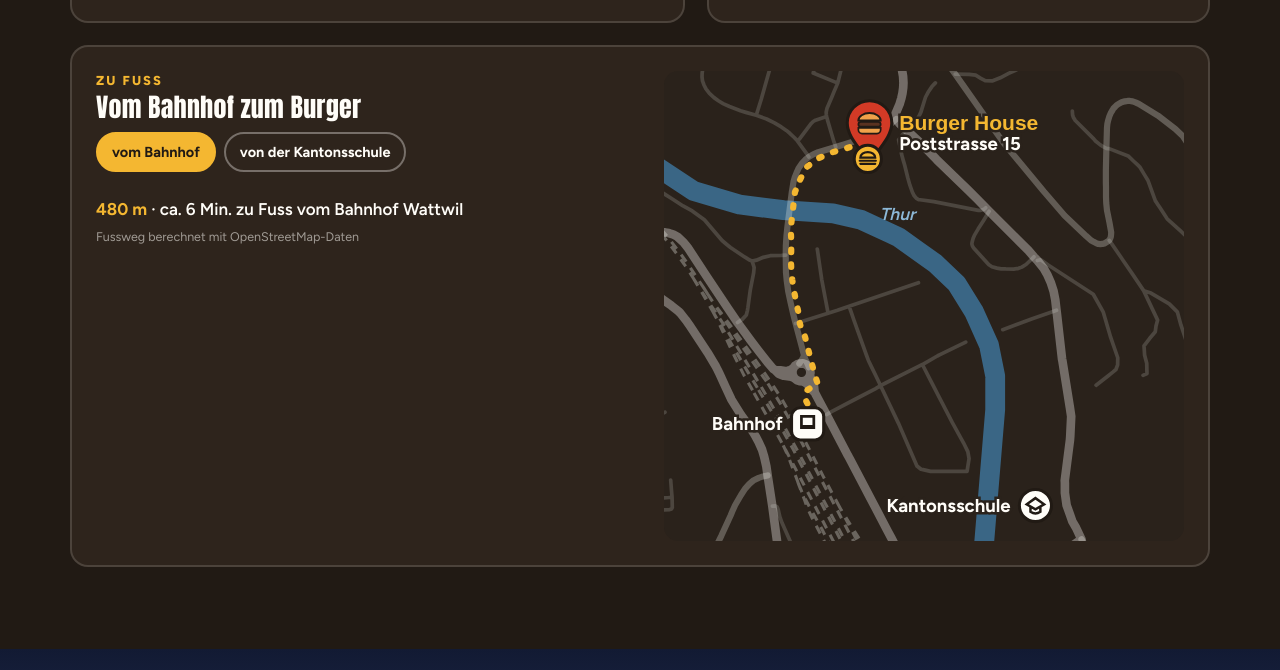
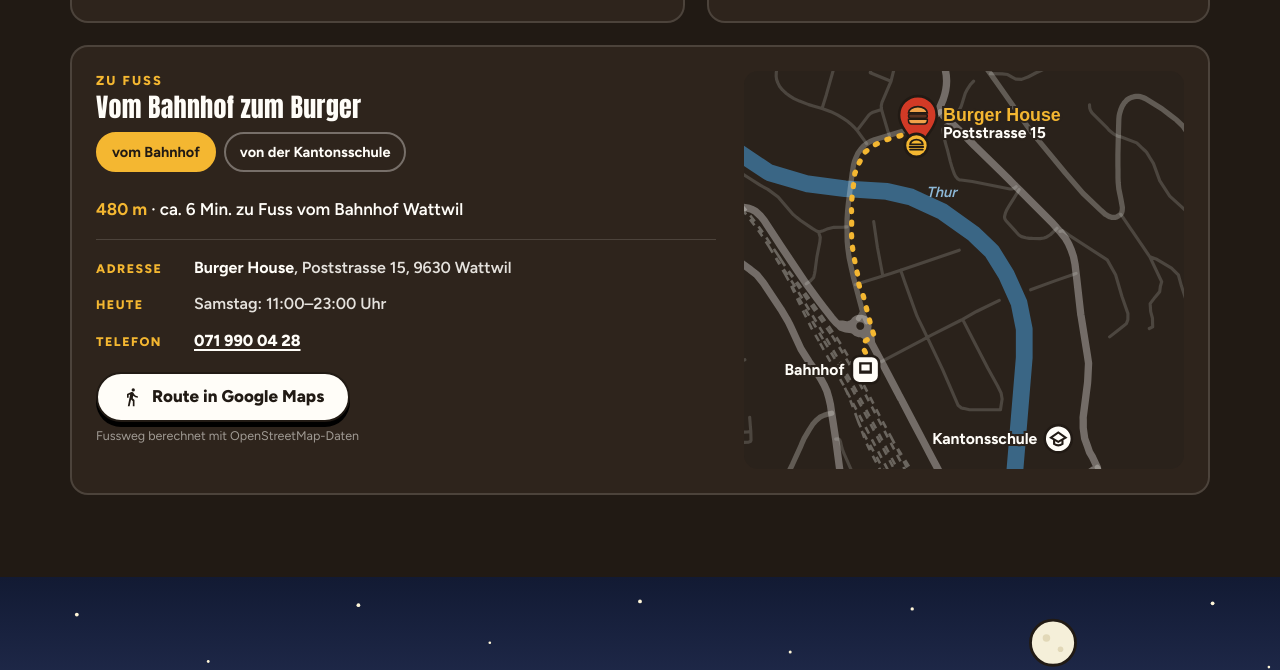
Before and after one commit to julia-mirku/burger-house-muster, a plain HTML site: page index.html in a window 1280 px wide. Shown: the part 3568-4238 px from the top of the page. Drawn offline with Linux system fonts and the light colour scheme; a web font is replaced by a local one.

Commit message:
Add files via upload

```diff
--- a/index.html
+++ b/index.html
@@ -375,12 +375,21 @@ h2{font-size:clamp(34px,6vw,60px)}
 @media (max-width:700px){.ton{left:0;bottom:2px}}
 
 /* ---------- IDEE 2: Weg-Karte ---------- */
-.weg-karte{margin-top:22px;display:grid;grid-template-columns:minmax(0,1fr) minmax(0,520px);grid-template-areas:"kopf karte" "info karte" "quelle karte";grid-template-rows:auto auto 1fr;column-gap:28px;align-items:start}
+.weg-karte{margin-top:22px;display:grid;grid-template-columns:minmax(0,1fr) minmax(0,440px);grid-template-areas:"kopf karte" "info karte" "mehr karte" "quelle karte";grid-template-rows:auto auto auto 1fr;column-gap:28px;align-items:start}
 .wk-kopf{grid-area:kopf;flex-direction:column;align-items:flex-start!important}
 .wk-svg{grid-area:karte}
 .wk-info{grid-area:info}
 .wk-quelle{grid-area:quelle}
-@media (max-width:860px){.weg-karte{grid-template-columns:1fr;grid-template-areas:"kopf" "karte" "info" "quelle"}}
+.wk-mehr{grid-area:mehr;margin-top:16px;padding-top:16px;border-top:1.5px solid rgba(255,253,248,.14);display:grid;gap:10px;justify-items:start}
+.wk-zeile{display:grid;grid-template-columns:5.5em 1fr;gap:10px;font-weight:600;font-size:16px;color:rgba(255,253,248,.88)}
+.wk-k{font-weight:800;font-size:12.5px;letter-spacing:.12em;text-transform:uppercase;color:var(--senf);padding-top:3px}
+.wk-zeile b{color:var(--weiss)}
+.wk-tel{color:var(--weiss);font-weight:800;text-decoration-thickness:2px;text-underline-offset:3px;transition:color .2s ease}
+@media (hover:hover){.wk-tel:hover{color:var(--senf)}}
+.wk-mehr{gap:12px}
+.wk-route{margin-top:6px;min-height:50px}
+.wk-route svg{width:20px;height:20px}
+@media (max-width:860px){.weg-karte{grid-template-columns:1fr;grid-template-areas:"kopf" "karte" "info" "mehr" "quelle"}}
 .wk-kopf{display:flex;flex-wrap:wrap;justify-content:space-between;align-items:flex-end;gap:12px 20px;margin-bottom:12px}
 .wk-titel{font-size:26px;margin-top:4px}
 .wk-wahl{display:flex;flex-wrap:wrap;gap:8px}
@@ -741,6 +750,15 @@ h2{font-size:clamp(34px,6vw,60px)}
         <g class="wk-laeufer" id="wkLaeufer"><circle r="11" fill="#F4B731" stroke="#211A14" stroke-width="2.5"/><path d="M-6 -1a6 4.5 0 0 1 12 0zM-6.5 1.5h13M-6 4h12" stroke="#211A14" stroke-width="1.8" fill="none" stroke-linecap="round"/></g>
       </svg>
       <p class="wk-info" id="wkInfo" aria-live="polite"><b>480 m</b> · ca. 6 Min. zu Fuss vom Bahnhof Wattwil</p>
+      <div class="wk-mehr">
+        <div class="wk-zeile"><span class="wk-k">Adresse</span><span><b>Burger House</b>, Poststrasse 15, 9630 Wattwil</span></div>
+        <div class="wk-zeile"><span class="wk-k">Heute</span><span id="wkHeute"></span></div>
+        <div class="wk-zeile"><span class="wk-k">Telefon</span><span><a class="wk-tel" href="tel:+41719900428">071 990 04 28</a></span></div>
+        <a class="btn btn-ghost wk-route" id="wkRoute" href="https://www.google.com/maps/dir/?api=1&amp;origin=Bahnhof+Wattwil&amp;destination=Burger+House+Poststrasse+15+9630+Wattwil&amp;travelmode=walking" target="_blank" rel="noopener">
+          <svg viewBox="0 0 24 24" aria-hidden="true"><path fill="currentColor" d="M13.5 5.5a2 2 0 1 0 0-4 2 2 0 0 0 0 4zM9.8 8.9 7 23h2.1l1.8-8 2.1 2v6h2v-7.5l-2.1-2 .6-3A7.3 7.3 0 0 0 19 13v-2a5 5 0 0 1-4.3-2.4l-1-1.6a2 2 0 0 0-1.7-1c-.3 0-.5 0-.8.1L6 8.3V13h2V9.6z"/></svg>
+          Route in Google Maps
+        </a>
+      </div>
       <p class="wk-quelle">Fussweg berechnet mit OpenStreetMap-Daten</p>
     </div>
 <!-- /IDEE 2 -->
@@ -1255,10 +1273,12 @@ korbZeigen();
   var lauf=document.getElementById("wkLaeufer"),info=document.getElementById("wkInfo");
   var W={1:{p:document.getElementById("weg1"),t:"<b>480 m</b> · ca. 6 Min. zu Fuss vom Bahnhof Wattwil"},2:{p:document.getElementById("weg2"),t:"<b>650 m</b> · ca. 9 Min. zu Fuss von der Kantonsschule Wattwil"}};
   var raf=null,gestartet=false;
+  var hz=document.getElementById("wkHeute");if(hz){var jj=jetztZH();hz.textContent=TAGE[jj.t]+": "+ZEIT[jj.t].map(function(z){return z[0]+"–"+z[1];}).join(" und ")+" Uhr";}
   function zeige(n){
     cancelAnimationFrame(raf);
     [1,2].forEach(function(i){W[i].p.classList.toggle("an",i==n);});
     info.innerHTML=W[n].t;
+    var r=document.getElementById("wkRoute");if(r)r.href="https://www.google.com/maps/dir/?api=1&origin="+(n==1?"Bahnhof+Wattwil":"Kantonsschule+Wattwil")+"&destination=Burger+House+Poststrasse+15+9630+Wattwil&travelmode=walking";
     var p=W[n].p,L=p.getTotalLength();
     p.style.strokeDasharray="2 10";
     if(ruhig){var e=p.getPointAtLength(L);lauf.setAttribute("transform","translate("+e.x+" "+e.y+")");lauf.classList.add("an");return;}
```
